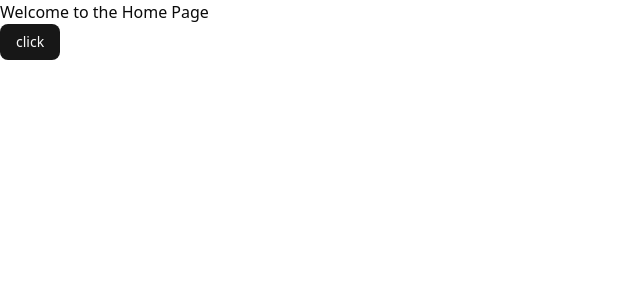
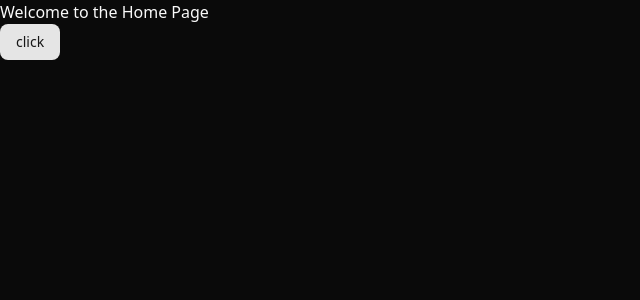
Before and after one commit to MOHAN799S/AIspire, a Next.js app in the folder frontend/: page / in a window 1280 px wide. Shown: the top 300 px of the page, without its empty margins (0-640 px from the left). Built offline with nearby package versions, Linux system fonts and the light colour scheme.

Commit message:
Dark theme

```diff
--- a/frontend/app/layout.js
+++ b/frontend/app/layout.js
@@ -1,5 +1,6 @@
 import { Geist, Geist_Mono } from "next/font/google";
 import "./globals.css";
+import { ThemeProvider } from "@/components/theme-provider";
 
 const geistSans = Geist({
   variable: "--font-geist-sans",
@@ -22,7 +23,14 @@
       <body
         className={`${geistSans.variable} ${geistMono.variable} antialiased`}
       >
-        {children}
+        <ThemeProvider
+            attribute="class"
+            defaultTheme="dark"
+            enableSystem
+            disableTransitionOnChange
+          >
+            {children}
+          </ThemeProvider>
       </body>
     </html>
   );
--- /dev/null
+++ b/frontend/components/theme-provider.tsx
@@ -0,0 +1,11 @@
+"use client"
+
+import * as React from "react"
+import { ThemeProvider as NextThemesProvider } from "next-themes"
+
+export function ThemeProvider({
+  children,
+  ...props
+}: React.ComponentProps<typeof NextThemesProvider>) {
+  return <NextThemesProvider {...props}>{children}</NextThemesProvider>
+}
--- a/frontend/jsconfig.json
+++ b/frontend/jsconfig.json
@@ -1,5 +1,6 @@
 {
   "compilerOptions": {
+    "jsx": "react",
     "paths": {
       "@/*": ["./*"]
     }
```
